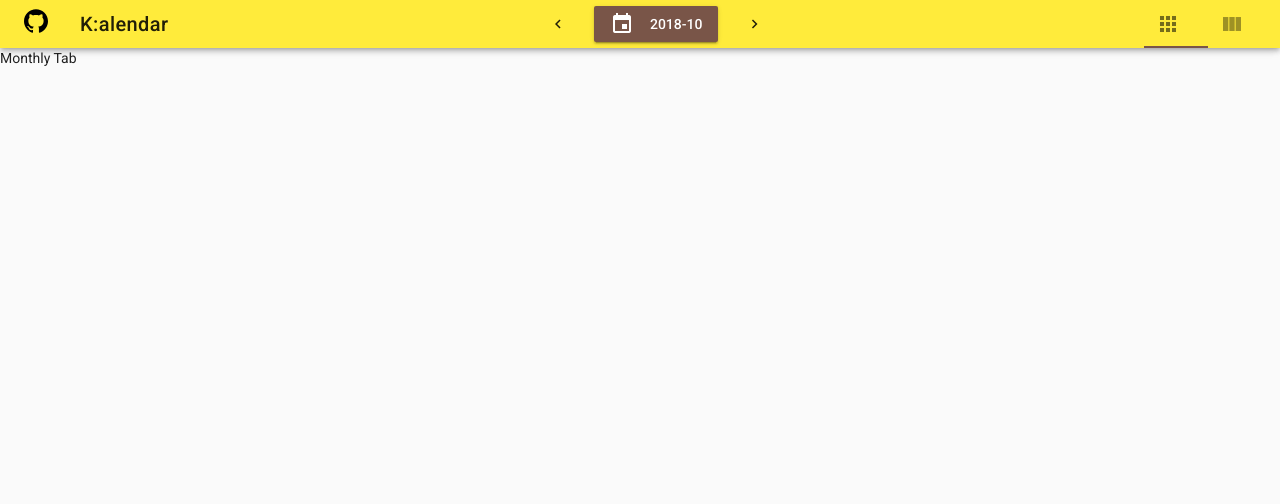
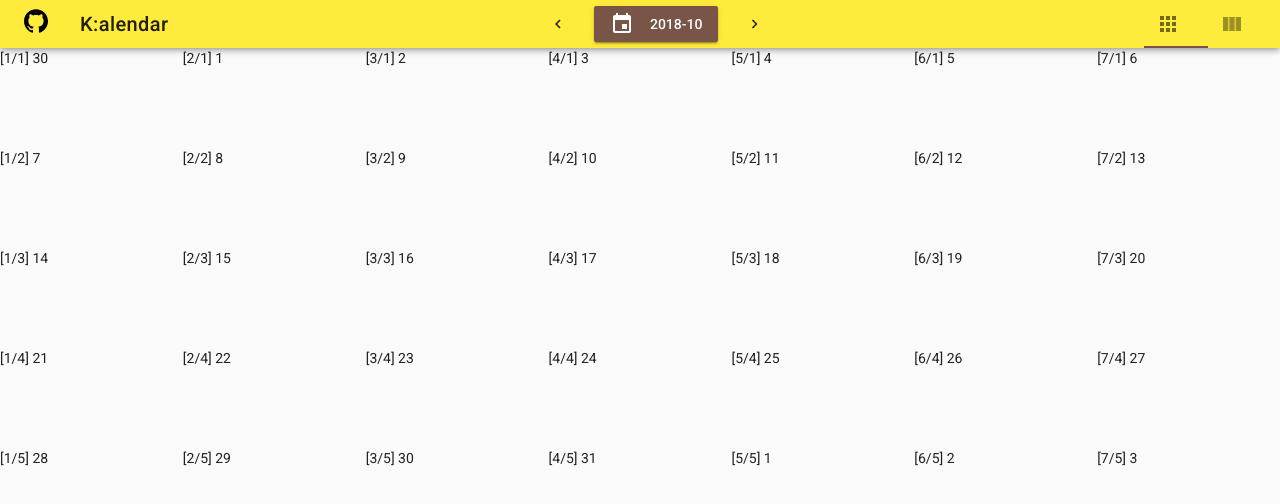
Before and after one commit to bitpresso/kalendar, a Vue app in the folder webapp/: page / in a window 1280 px wide. Shown: the top 504 px of the page. Built offline with nearby package versions, Linux system fonts and the light colour scheme.

Commit message:
Kalendar: Add Kalendar components
- independent component that use with Vue framework
- use grid layout of CSS

Signed-off-by: Jaehyeon Lee <bitpresso@gmail.com>

```diff
--- a/webapp/src/components/CalendarViewer.vue
+++ b/webapp/src/components/CalendarViewer.vue
@@ -1,10 +1,10 @@
 <template>
   <v-tabs-items :value="$store.state.viewId">
     <v-tab-item id="#monthly">
-      Monthly Tab
+      <kalendar-monthly-body :value="$store.state.selectedDate"></kalendar-monthly-body>
     </v-tab-item>
     <v-tab-item id="#weekly">
-      Weekly Tab
+      <kalendar-weekly-body :value="$store.state.selectedDate"></kalendar-weekly-body>
     </v-tab-item>
   </v-tabs-items>
 </template>
--- /dev/null
+++ b/webapp/src/kalendar/src/components/KalendarDay.vue
@@ -0,0 +1,36 @@
+<template>
+  <div class="kalendar-day" :style="style">
+    [{{column}}/{{row}}]
+    {{date.getDate()}}
+  </div>
+</template>
+
+<script>
+export default {
+  name: 'kalendar-day',
+  props: {
+    date: {
+      type: Date,
+      required: true,
+    },
+    index: {
+      type: Number,
+      required: true,
+    },
+  },
+  data() {
+    return {
+      row: Math.floor(this.index / 7) + 1,
+      column: (this.index % 7) + 1,
+    };
+  },
+  computed: {
+    style() {
+      return {
+        'grid-column': this.column,
+        'grid-row': this.row,
+      };
+    },
+  },
+};
+</script>
--- /dev/null
+++ b/webapp/src/kalendar/src/components/KalendarHour.vue
@@ -0,0 +1,36 @@
+<template>
+  <div class="kalendar-hour" :style="style">
+    [{{column}}/{{row}}]
+    {{date.getHours()}}
+  </div>
+</template>
+
+<script>
+export default {
+  name: 'kalendar-hour',
+  props: {
+    date: {
+      type: Date,
+      required: true,
+    },
+    index: {
+      type: Number,
+      required: true,
+    },
+  },
+  data() {
+    return {
+      row: (this.index % 24) + 1,
+      column: Math.floor(this.index / 24) + 1,
+    };
+  },
+  computed: {
+    style() {
+      return {
+        'grid-column': this.column,
+        'grid-row': this.row,
+      };
+    },
+  },
+};
+</script>
--- /dev/null
+++ b/webapp/src/kalendar/src/components/KalendarMonthlyBody.vue
@@ -0,0 +1,43 @@
+<template>
+  <div class="kalendar-monthly-body">
+    <kalendar-day v-for="(date, index) in calendar.days"
+      :key="`D${date.toJSON()}`"
+      :date="date"
+      :index="index"
+    ></kalendar-day>
+  </div>
+</template>
+
+<script>
+import Calendar from '../Calendar';
+
+export default {
+  name: 'kalendar-monthly-body',
+  props: {
+    value: {
+      type: Date,
+      required: true,
+    },
+  },
+  data() {
+    return {
+      calendar: new Calendar(new Date()),
+    };
+  },
+  watch: {
+    value(newValue) {
+      if (!this.calendar.includes(newValue)) {
+        this.calendar = new Calendar(newValue);
+      }
+    },
+  },
+};
+</script>
+
+<style scoped>
+.kalendar-monthly-body {
+  display: grid;
+  grid-template-columns: repeat(7, 1fr);
+  grid-auto-rows: minmax(100px, auto);
+}
+</style>
--- /dev/null
+++ b/webapp/src/kalendar/src/components/KalendarWeeklyBody.vue
@@ -0,0 +1,44 @@
+<template>
+  <div class="kalendar-weekly-body">
+    <kalendar-hour v-for="(date, index) in calendar.hours"
+      :key="`H${date.toJSON()}`"
+      :date="date"
+      :index="index"
+    ></kalendar-hour>
+  </div>
+</template>
+
+<script>
+import Calendar from '../Calendar';
+
+export default {
+  name: 'kalendar-weekly-body',
+  props: {
+    value: {
+      type: Date,
+      required: true,
+    },
+  },
+  data() {
+    return {
+      calendar: Calendar.weekly(new Date()),
+    };
+  },
+  watch: {
+    value(newValue) {
+      if (!this.calendar.includes(newValue)) {
+        this.calendar = Calendar.weekly(newValue);
+      }
+    },
+  },
+};
+</script>
+
+<style scoped>
+.kalendar-weekly-body {
+  display: grid;
+  grid-template-columns: repeat(7, 1fr);
+  grid-template-rows: repeat(24, 40px);
+  grid-auto-flow: column;
+}
+</style>
--- /dev/null
+++ b/webapp/src/kalendar/src/index.js
@@ -0,0 +1,17 @@
+import KalendarDay from './components/KalendarDay.vue';
+import KalendarHour from './components/KalendarHour.vue';
+import KalendarMonthlyBody from './components/KalendarMonthlyBody.vue';
+import KalendarWeeklyBody from './components/KalendarWeeklyBody.vue';
+
+export const components = [
+  KalendarDay,
+  KalendarHour,
+  KalendarMonthlyBody,
+  KalendarWeeklyBody,
+];
+
+export default {
+  install: (Vue) => {
+    components.forEach(component => Vue.component(component.name, component));
+  },
+};
--- a/webapp/src/main.js
+++ b/webapp/src/main.js
@@ -1,6 +1,7 @@
 import Vue from 'vue';
 import Vuetify from 'vuetify';
 import 'vuetify/dist/vuetify.min.css';
+import Kalendar from './kalendar/src';
 import App from './App.vue';
 import router from './router';
 import store from './store';
@@ -8,6 +9,7 @@ import store from './store';
 Vue.config.productionTip = false;
 
 Vue.use(Vuetify);
+Vue.use(Kalendar);
 
 new Vue({
   router,
```
